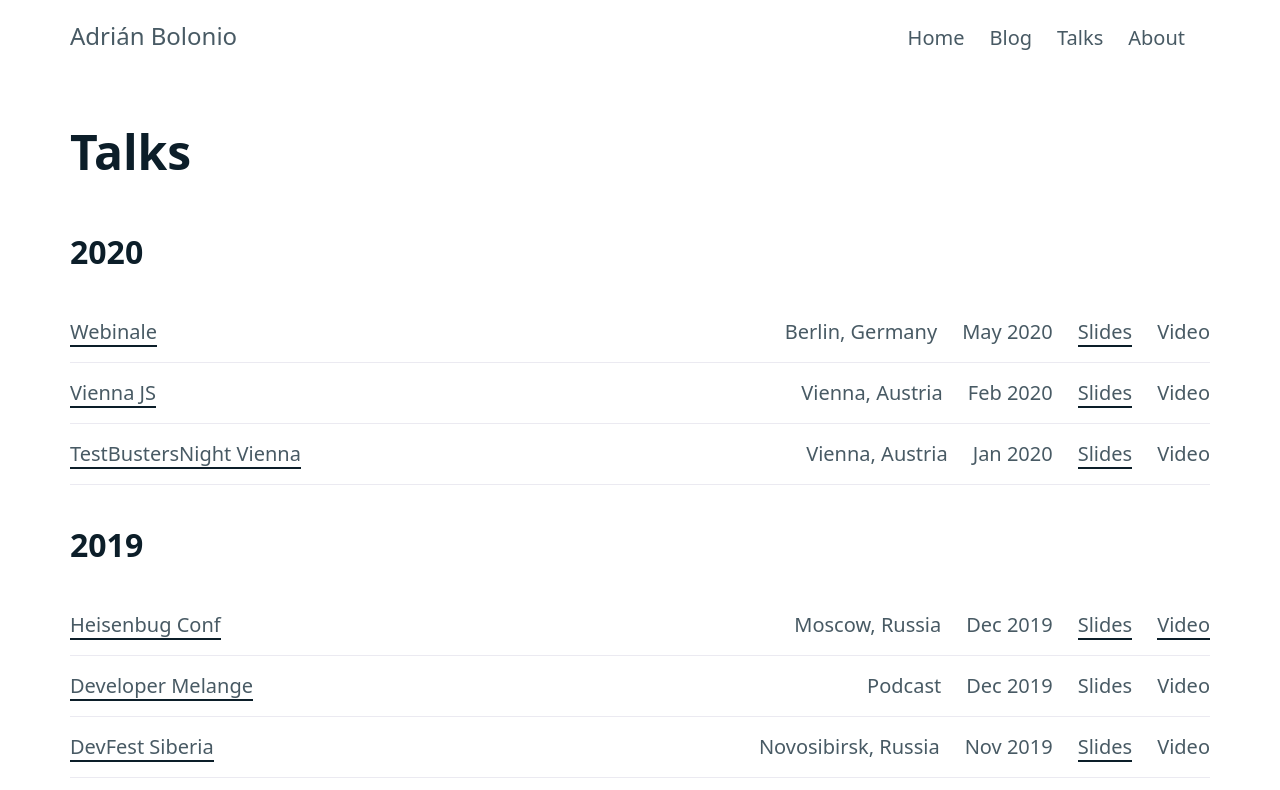
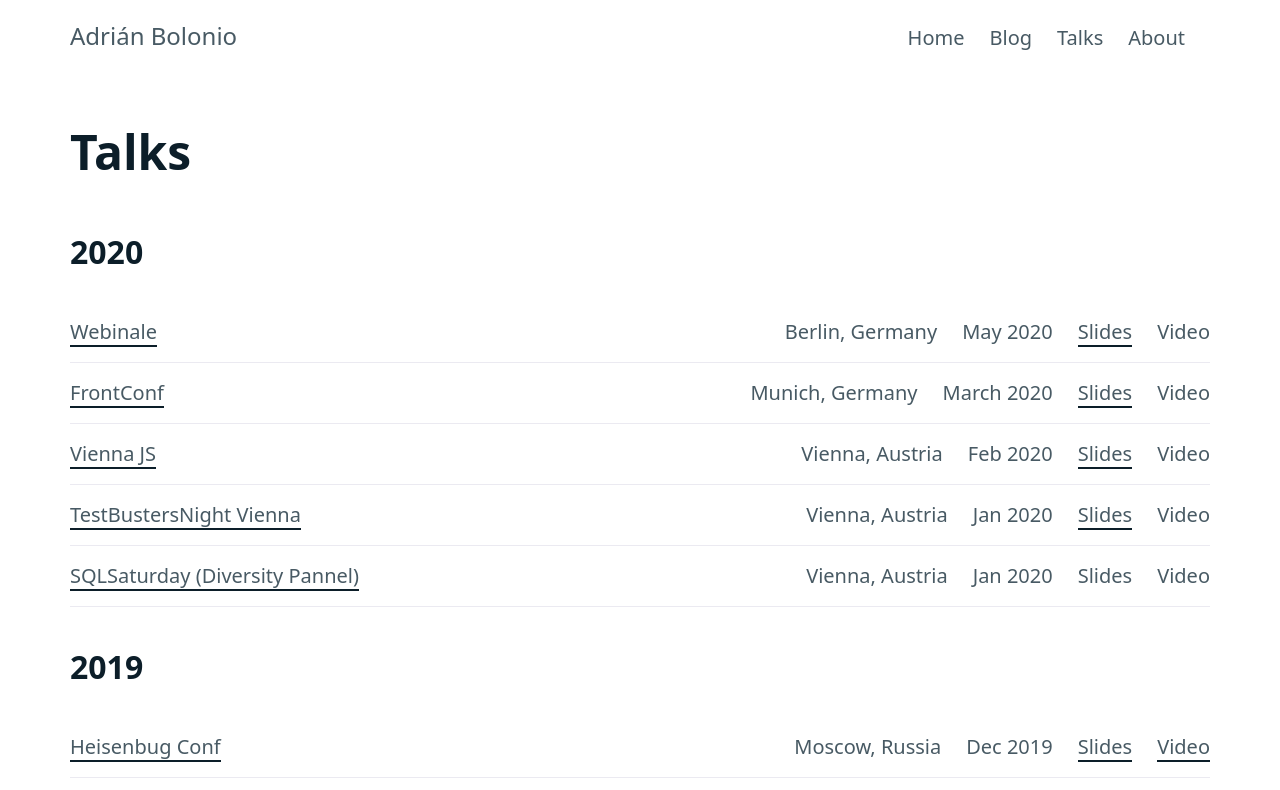
Before and after one commit to bolonio/bolonio.github.io, a Gatsby site: page /talks in a window 1280 px wide. Shown: the top 790 px of the page. Built offline with nearby package versions, Linux system fonts and the light colour scheme; Gatsby itself is replaced by a stand-in of ours; some packages are replaced by stand-ins of ours.

Commit message:
added new talks

```diff
--- a/content/talks/talks.js
+++ b/content/talks/talks.js
@@ -8,6 +8,15 @@
         date: "May 2020",
         location: "Berlin, Germany",
         link: "https://webinale.de/en/",
+        video: "",
+        slides: "https://speakerdeck.com/bolonio/testing-web-accessibility",
+      },
+      {
+        title: "Testing Web Accessibility",
+        conference: "FrontConf",
+        date: "March 2020",
+        location: "Munich, Germany",
+        link: "https://frontconf.com/",
         video: "",
         slides: "https://speakerdeck.com/bolonio/testing-web-accessibility",
       },
@@ -28,6 +37,15 @@
         link: "https://www.meetup.com/Agile-Test-Automation-Meetup-VIENNA",
         video: "",
         slides: "https://speakerdeck.com/bolonio/testing-web-accessibility",
+      },
+      {
+        title: "Diversity Pannel",
+        conference: "SQLSaturday (Diversity Pannel)",
+        date: "Jan 2020",
+        location: "Vienna, Austria",
+        link: "https://sqlsaturday.com/default.aspx",
+        video: "",
+        slides: "",
       },
     ],
   },
```
